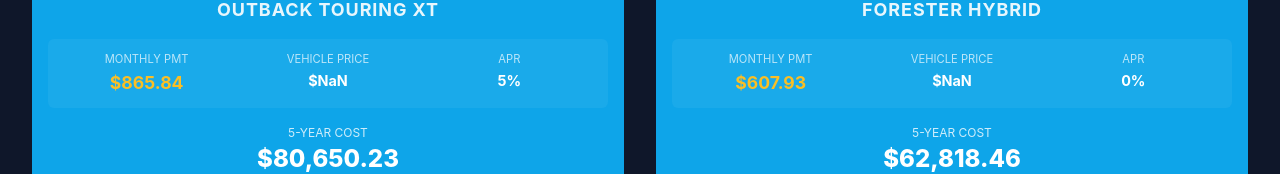
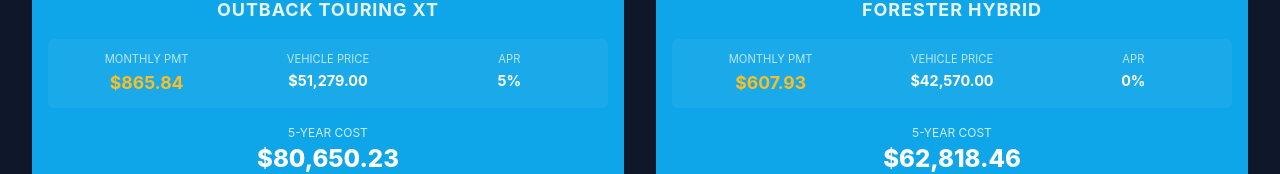
Before and after one commit to npatricksmith-oss/vehicle-cost-calculator, a React (Vite) app: page / in a window 1280 px wide. Shown: the part 269-443 px from the top of the page. Built offline with nearby package versions, Linux system fonts and the light colour scheme.

Commit message:
fix: vehicle price display NaN bug

```diff
--- a/src/components/ResultsDisplay.jsx
+++ b/src/components/ResultsDisplay.jsx
@@ -18,7 +18,7 @@
                     </div>
                     <div className="key-metric-item">
                         <span className="key-metric-label">Vehicle Price</span>
-                        <div className="key-metric-value">{formatCurrency(results.costs.price)}</div>
+                        <div className="key-metric-value">{formatCurrency(results.loan.price)}</div>
                     </div>
                     <div className="key-metric-item">
                         <span className="key-metric-label">APR</span>
```
